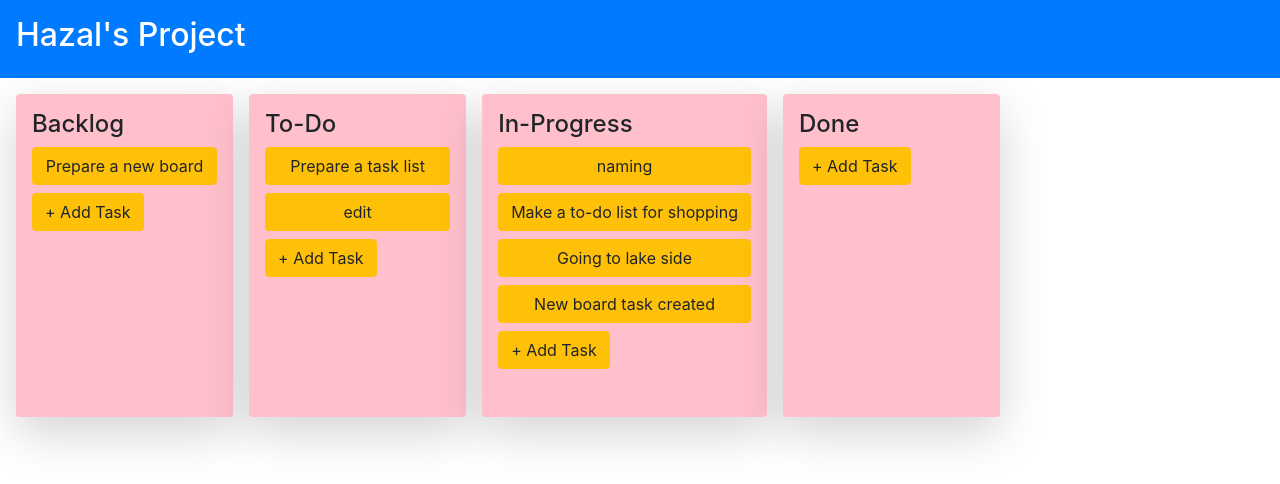
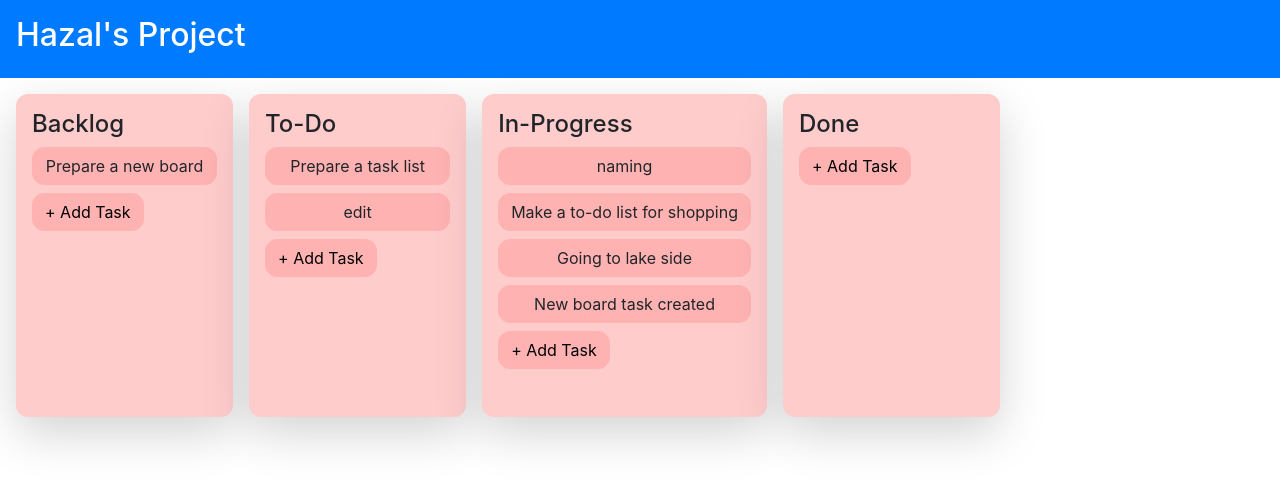
Before and after one commit to hazalonler/F2, a React (Create React App) app: page / in a window 1280 px wide. Shown: the top 484 px of the page. Built offline with nearby package versions, Linux system fonts and the light colour scheme.

Commit message:
Rounded factor was increased in each component and cross button in new task component was made smooth

```diff
--- a/src/components/Board/BoardList.js
+++ b/src/components/Board/BoardList.js
@@ -83,7 +83,7 @@ const BoardList =  ({listId, name, style}) => {
 */
 
     return(
-        <div  className="col-lg mt-3 ml-3 shadow-lg p-3 rounded" style={style} >
+        <div className="col-lg mt-3 ml-3 shadow-lg p-3" style={style} >
             <h4>{name}</h4>
             <ul ref={drop} className="list-unstyled">
                 {tasksOnBoard.map((task) => (
--- a/src/components/Board/ListItem.js
+++ b/src/components/Board/ListItem.js
@@ -64,12 +64,21 @@ const ListItem = ({item, refresh}) => {
         <Fragment>
             <div
                 type="button"
-                className="d-flex flex-column mb-2 rounded"
+                className="d-flex flex-column mb-2"
                 style={{opacity: isDragging || isOver ? "0" : "1"}}
                 ref={ref}
                 onClick={onOpen}
             >
-                <div className="btn btn-warning rounded">{item.name}</div>
+                <div
+                    className="btn"
+                    style={{
+                        borderRadius: "12px",
+                        backgroundColor: "rgb(255, 178, 178)",
+                        borderColor: "rgb(255, 178, 178)"
+                    }}
+                >
+                    {item.name}
+                </div>
             </div>
             <Window
                 task={item}
--- a/src/components/Board/Window.js
+++ b/src/components/Board/Window.js
@@ -1,6 +1,9 @@
 import Modal from "react-modal";
 import { useState } from "react";
 import BoardClient from "../../store/BoardClient";
+import { RxCross1 } from "react-icons/rx";
+import { IoCardOutline } from "react-icons/io5";
+import { MdNotes } from "react-icons/md";
 
 
 Modal.setAppElement("#root");
@@ -54,22 +57,40 @@ const Window = ({show, onClose, task}) => {
         <Modal
             isOpen={show}
             onRequestClose={onClose}
+            style={{content: {borderRadius: "15px", backgroundColor: "rgb(255, 204, 204)", width: "600px"}}}
         >
             <div >
-                <div className="modal-content mb-4" style={{borderColor: "white"}}>
-                    <div className="modal-header" style={{borderColor: "white"}}>
-                        <h2 className="modal-title" style={{flex: "1 90%"}}>Name of Task: {task.name}</h2>
-                        <button type="button" className="btn-close btn-warning rounded" onClick={onClose}>X</button>
+                <div className="modal-content mb-5" style={{borderColor: "rgb(255, 204, 204)", backgroundColor: "rgb(255, 204, 204)"}}>
+                    <div className="modal-header p-0 align-top" style={{borderColor: "rgb(255, 204, 204)"}}>
+                        <IoCardOutline className="mr-2 mt-2" size="16px"/>
+                        <h4 className="modal-title" style={{flex: "1 90%"}}>Name of Task: {task.name}</h4>
+                        <RxCross1
+                            type="button"
+                            className="btn-close mt-2 rounded"
+                            size="20px"
+                            onMouseOver={({target}) => target.style.backgroundColor="rgb(255, 186, 186)"}
+                            onMouseOut={({target}) => target.style.backgroundColor="rgb(255, 204, 204)"}
+                            onClick={onClose}
+                        >
+                        </RxCross1>
                     </div>
-                    <p className="text-start ml-3" style={{fontSize: "14px"}}>in list {taskList.name}</p>
+                    <p className="text-start ml-4" style={{fontSize: "14px"}}>in list {taskList.name}</p>
                 </div>
                 <div className="model-dialog-scrollable">
-                    <div className="modal-header">
-                        <h4 className="modal-title">Description </h4>
+                    <div className="modal-header p-0">
+                        <MdNotes className="mr-2 mt-1" size="16px"/>
+                        <h5 className="modal-title" style={{flex: "1 90%"}}>Description </h5>
                     </div>
                     <div>
                     {!typing && <div
-                                    className="d-flex flex-column mt-2 ml-3 mb-2"
+                                    className="d-flex flex-column mt-2 mb-2"
+                                    style={{
+                                        backgroundColor: "rgb(255, 186, 186)",
+                                        height: "100px",
+                                        borderRadius: "12px"
+                                    }}
+                                    onMouseOver={({target}) => target.style.backgroundColor="rgb(255, 178, 178)"}
+                                    onMouseOut={({target}) => target.style.backgroundColor="rgb(255, 186, 186)"}
                                     type="button"
                                     onClick={clickHandler}
                                 >
--- a/src/components/NewTask/NewTask.js
+++ b/src/components/NewTask/NewTask.js
@@ -23,7 +23,16 @@ const NewTask = (props) => {
 
         <div>
             {!showTaskForm &&
-                (<button type="button" className="btn btn-warning mb-3" onClick={addButtonHandler}>
+                (<button
+                    type="button"
+                    className="btn mb-3"
+                    style={{
+                        borderRadius: "12px",
+                        backgroundColor: "rgb(255, 178, 178)",
+                        borderColor: "rgb(255, 178, 178)"
+                    }}
+                    onClick={addButtonHandler}
+                >
                     + Add Task
                 </button>
             )}
--- a/src/components/NewTask/TaskForm.js
+++ b/src/components/NewTask/TaskForm.js
@@ -27,16 +27,21 @@ const TaskForm = (props) => {
                 <div className="input-group-sm mb-2">
                     <input
                         className="form-control"
+                        style={{borderRadius: "12px"}}
                         type="text"
                         placeholder="Enter a task name..."
                         value={enteredName}
                         onChange={nameChangeHandler}
                     />
                     <div className="input-group-append">
-                        <button type="submit" className="btn btn-warning mt-2 mr-2" >Add Task</button>
-                        <button type="button" className="btn btn-warning mt-2 mr-2" onClick={props.onCancel}>
-                            <RxCross1 />
-                        </button>
+                        <button type="submit" className="btn mt-2 mr-2" style={{borderRadius: "12px", backgroundColor: "rgb(255, 178, 178)", borderColor: "rgb(255, 178, 178)"}} >Add Task</button>
+                        <RxCross1
+                            type="button"
+                            className="btn-close mt-3 mr-2 rounded"
+                            size="18px"
+                            onMouseOver={({target}) => target.style.backgroundColor="rgb(255, 178, 178)"}
+                            onMouseOut={({target}) => target.style.backgroundColor="rgb(255, 204, 204)"}
+                            onClick={props.onCancel} />
                     </div>
                 </div>
             </form>
--- a/src/store/BoardClient.js
+++ b/src/store/BoardClient.js
@@ -12,22 +12,22 @@ class BoardClient {
             {
               id: 'e1',
               name: "Backlog",
-              style: {backgroundColor: "pink"}
+              style: {backgroundColor: "rgb(255, 204, 204)", borderRadius: "12px"}
             },
             {
               id: 'e2',
               name: "To-Do",
-              style: {backgroundColor: "pink"}
+              style: {backgroundColor: "rgb(255, 204, 204)", borderRadius: "12px"}
             },
             {
               id: 'e3',
               name: "In-Progress",
-              style: {backgroundColor: "pink"}
+              style: {backgroundColor: "rgb(255, 204, 204)", borderRadius: "12px"}
             },
             {
               id: 'e4',
               name: "Done",
-              style: {backgroundColor: "pink"}
+              style: {backgroundColor: "rgb(255, 204, 204)", borderRadius: "12px"}
             },
           ]
         };
```
